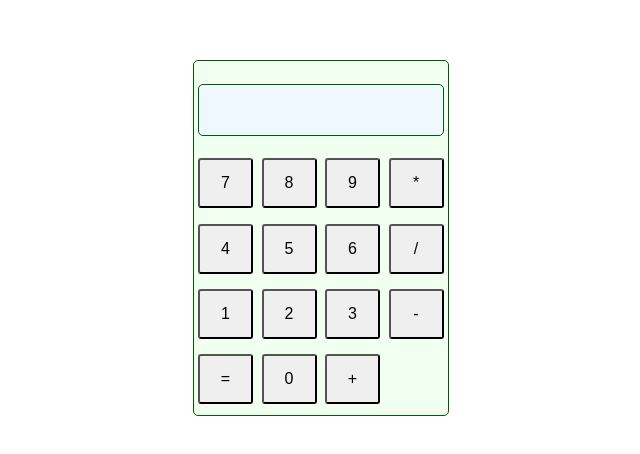
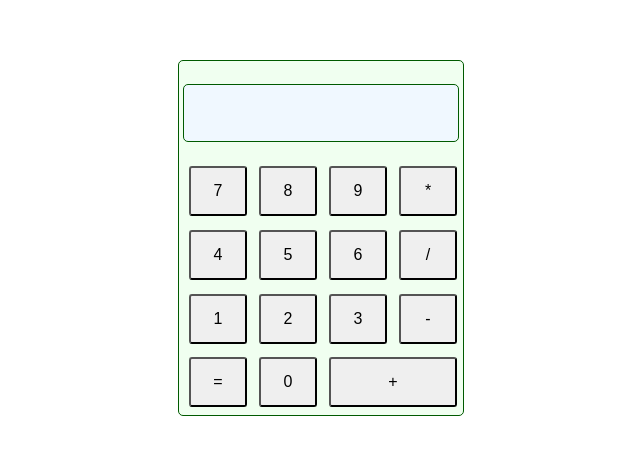
Before and after one commit to S1ealth/React-Calculator, a React (Create React App) app: page / in a window 1280 px wide. Shown: the part 162-616 px from the top of the page, without its empty margins (319-959 px from the left). Built offline with nearby package versions, Linux system fonts and the light colour scheme.

Commit message:
Edit styles for result and buttons

```diff
--- a/src/App.css
+++ b/src/App.css
@@ -5,8 +5,7 @@
   grid-template-rows: repeat(5, 1fr);
   margin: 50vh 0 0 50vw ;
   transform: translate(-50%, -50%);
-  grid-gap: 4px;
-  max-width: 250px;
+  max-width: 280px;
   max-height: 350px;
   border: 1px solid rgb(0, 90, 0);
   border-radius: 5px;
@@ -23,13 +22,25 @@
 }
 
 .button {
-  width: 55px;
+  min-width: 55px;
   height: 50px;
   font-size: 16px;
   border-radius: 3px;
   outline: none;
+  margin: 6px;
 }
 
 .button:hover {
   box-shadow: 1px 1px 1px gray;
 }
+
+.button:last-child {
+  grid-column: 3 / 5;
+}
+
+.result {
+  text-align: end;
+  line-height: 26px;
+  padding-top: 6px;
+  overflow: scroll;
+}
```
